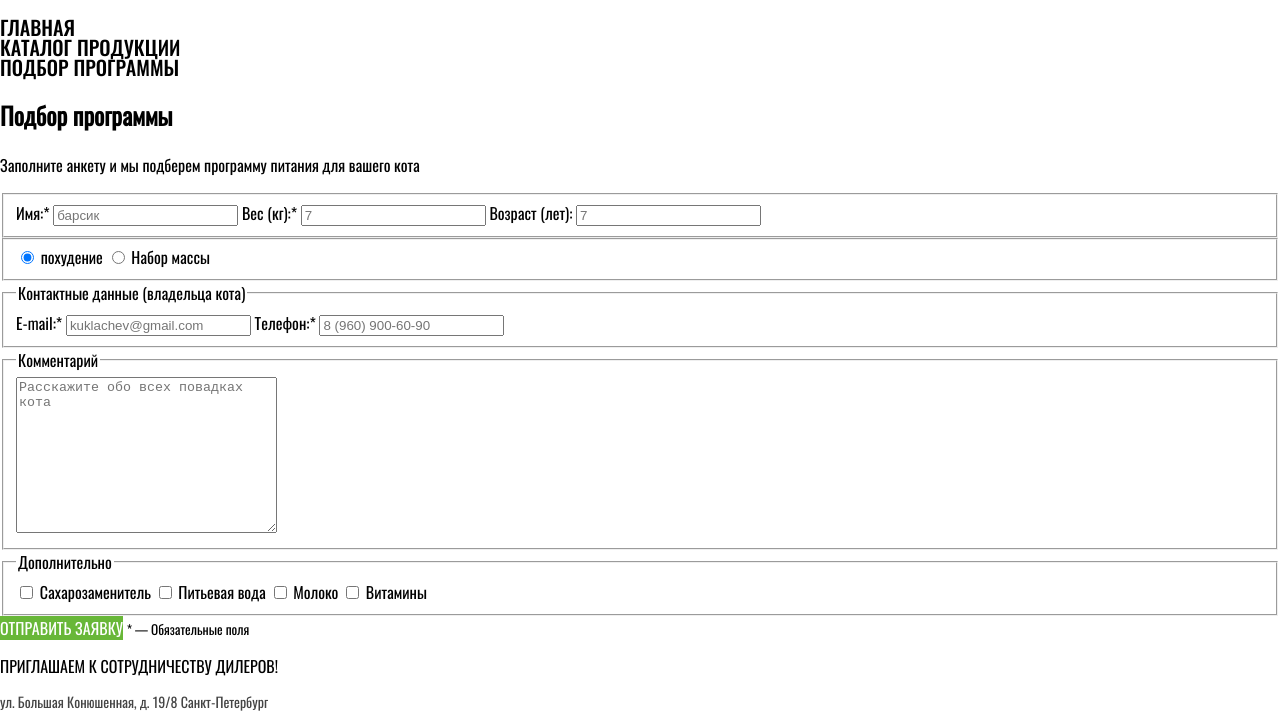
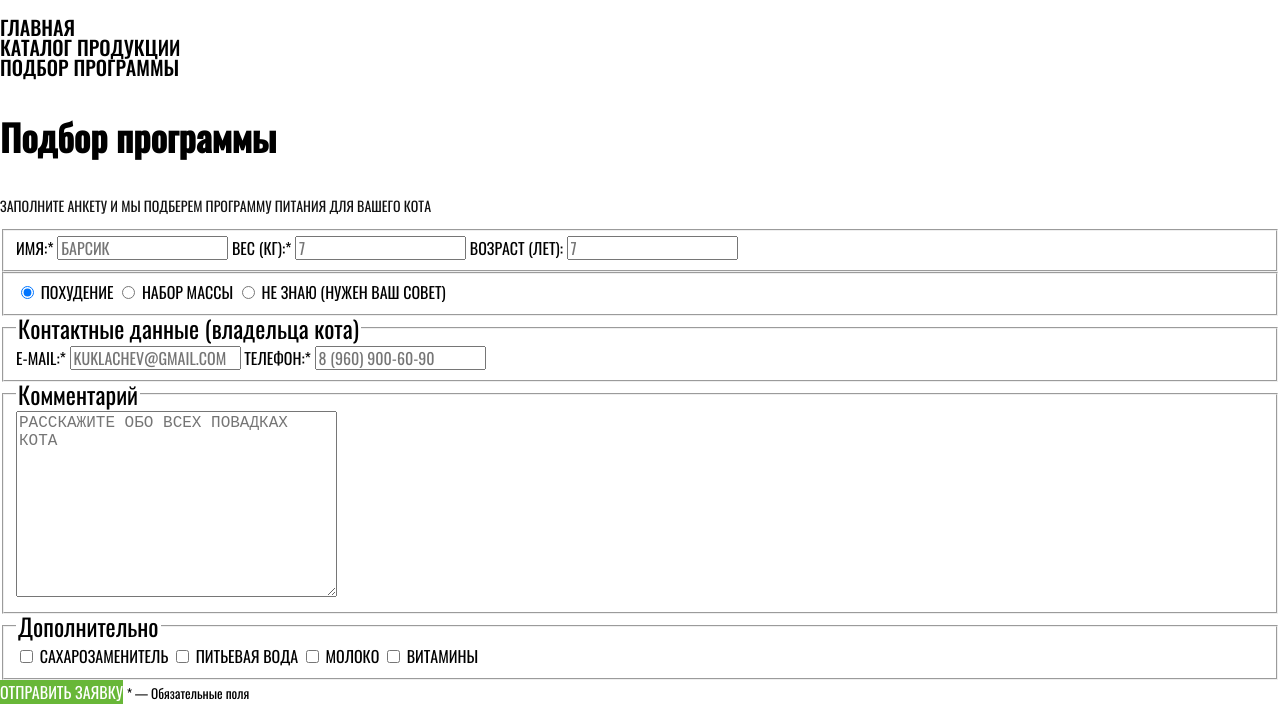
Before and after one commit to KharchenkoAndrey/994025-cat-energy-18, a website: page source/form.html in a window 1280 px wide. Shown: the part 98-811 px from the top of the page. Drawn offline with nearby package versions, Linux system fonts and the light colour scheme; files that its build step writes are made by us from their sources; files whose address does not match are found by name.

Commit message:
Продолжает верстку

```diff
--- a/source/form.html
+++ b/source/form.html
@@ -36,40 +36,42 @@
         </p>
         <form class="form__main" action="https://echo.htmlacademy.ru">
           <fieldset class="form__personal personal-info">
-            <label for="name">Имя:*</label>
-            <input class="field-text" id="name" type="text" name="name" placeholder="барсик">
-            <label for="weight">Вес (кг):*</label>
-            <input class="field-text" id="weight" type="text" name="weight" placeholder="7">
-            <label for="age">Возраст (лет):</label>
-            <input class="field-text" id="age" type="text" name="age" placeholder="7">
+            <label class="personal-info__label field-label" for="name">Имя:*</label>
+            <input class="field-text personal-info__text" id="name" type="text" name="name" placeholder="барсик">
+            <label class="personal-info__label field-label" for="weight">Вес (кг):*</label>
+            <input class="field-text personal-info__text" id="weight" type="text" name="weight" placeholder="7">
+            <label class="personal-info__label field-label" for="age">Возраст (лет):</label>
+            <input class="field-text personal-info__text" id="age" type="text" name="age" placeholder="7">
           </fieldset>
           <fieldset class="form__proggrams proggram">
-            <input class="field-radio" id="loosing-weight" type="radio" name="proggram" checked>
-            <label for="loosing-weight">похудение</label>
-            <input class="field-radio" id="mass-gain" type="radio" name="proggram">
-            <label for="mass-gain">Набор массы</label>
+            <input class="field-radio proggram__radio" id="loosing-weight" type="radio" name="proggram" checked>
+            <label class="proggram__label field-label" for="loosing-weight">похудение</label>
+            <input class="field-radio proggram__radio" id="mass-gain" type="radio" name="proggram">
+            <label class="proggram__label field-label" for="mass-gain">Набор массы</label>
+            <input class="field-radio proggram__radio" id="dontnow" type="radio" name="proggram">
+            <label class="proggram__label field-label" for="dontnow">Не знаю (Нужен ваш совет)</label>
           </fieldset>
           <fieldset class="form__contacts contacts">
-            <legend>Контактные данные (владельца кота)</legend>
-            <label for="email">E-mail:*</label>
-            <input class="field-email" id="email" type="email" name="email" placeholder="kuklachev@gmail.com">
-            <label for="phone">Телефон:*</label>
-            <input class="field-phone" id="phone" type="tel" name="phone" placeholder="8 (960) 900-60-90">
+            <legend class="contacts__legend">Контактные данные (владельца кота)</legend>
+            <label class="contacts__label field-label" for="email">E-mail:*</label>
+            <input class="field-email contacts__email" id="email" type="email" name="email" placeholder="kuklachev@gmail.com">
+            <label class="contacts__label field-label" for="phone">Телефон:*</label>
+            <input class="field-phone contacts__phone" id="phone" type="tel" name="phone" placeholder="8 (960) 900-60-90">
           </fieldset>
           <fieldset class="form__comment comment">
-            <legend>Комментарий</legend>
+            <legend class="comment__legend">Комментарий</legend>
             <textarea class="field-textarea" name="comment" id="comment" cols="30" rows="10" placeholder="Расскажите обо всех повадках кота"></textarea>
           </fieldset>
           <fieldset class="form__more more">
-            <legend>Дополнительно</legend>
-            <input class="field-checkbox" id="sugar" type="checkbox" name="sugar">
-            <label for="sugar">Сахарозаменитель</label>
-            <input class="field-checkbox" id="water" type="checkbox" name="water">
-            <label for="water">Питьевая вода</label>
-            <input class="field-checkbox" id="milk" type="checkbox" name="milk">
-            <label for="milk">Молоко</label>
-            <input class="field-checkbox" id="vitamins" type="checkbox" name="vitamins">
-            <label for="vitamins">Витамины</label>
+            <legend class="more__legend">Дополнительно</legend>
+            <input class="field-checkbox more__checkbox" id="sugar" type="checkbox" name="sugar">
+            <label class="more__label field-label" for="sugar">Сахарозаменитель</label>
+            <input class="field-checkbox more__checkbox" id="water" type="checkbox" name="water">
+            <label class="more__label field-label" for="water">Питьевая вода</label>
+            <input class="field-checkbox more__checkbox" id="milk" type="checkbox" name="milk">
+            <label class="more__label field-label" for="milk">Молоко</label>
+            <input class="field-checkbox more__checkbox" id="vitamins" type="checkbox" name="vitamins">
+            <label class="more__label field-label" for="vitamins">Витамины</label>
           </fieldset>
           <a href="" class="form__btn button">Отправить заявку</a>
           <small>* — Обязательные поля</small>
--- /dev/null
+++ b/source/less/comment.less
@@ -0,0 +1,4 @@
+.comment__legend {
+  font-size: 24px;
+  line-height: 24px;
+}
--- /dev/null
+++ b/source/less/contacts.less
@@ -0,0 +1,12 @@
+.contacts__legend {
+  font-size: 24px;
+  line-height: 24px;
+}
+
+.contacts__email,
+.contacts__phone {
+  font-family: inherit;
+  font-size: 16px;
+  line-height: 18px;
+  text-transform: uppercase;
+}
--- /dev/null
+++ b/source/less/field-label.less
@@ -0,0 +1,5 @@
+.field-label {
+  font-size: 16px;
+  line-height: 18px;
+  text-transform: uppercase;
+}
--- /dev/null
+++ b/source/less/field-text.less
@@ -0,0 +1,6 @@
+.field-text {
+  font-family: inherit;
+  font-size: 16px;
+  line-height: 18px;
+  text-transform: uppercase;
+}
--- /dev/null
+++ b/source/less/field-textarea.less
@@ -0,0 +1,5 @@
+.field-textarea {
+  font-size: 16px;
+  line-height: 18px;
+  text-transform: uppercase;
+}
--- a/source/less/fonts.less
+++ b/source/less/fonts.less
@@ -1,15 +1,15 @@
 @font-face {
-  font-family: "OswaldRegular";
+  font-family: "Oswald";
   src: url("../fonts/oswaldregular.woff") format("woff"),
     url("../fonts/oswaldregular.woff2") format("woff2");
-  font-weight: normal;
+  font-weight: 400;
   font-style: normal;
 }
 
 @font-face {
-  font-family: "OswaldMedium";
+  font-family: "Oswald";
   src: url("../fonts/oswaldmedium.woff") format("woff"),
     url("../fonts/oswaldmedium.woff2") format("woff2");
-  font-weight: normal;
+  font-weight: 500;
   font-style: normal;
 }
--- /dev/null
+++ b/source/less/form.less
@@ -0,0 +1,11 @@
+.form__title {
+  font-size: 36px;
+  line-height: 60px;
+}
+
+.form__text {
+  font-size: 14px;
+  line-height: 18px;
+  color: #111111;
+  text-transform: uppercase;
+}
--- /dev/null
+++ b/source/less/more.less
@@ -0,0 +1,4 @@
+.more__legend {
+  font-size: 24px;
+  line-height: 24px;
+}
--- a/source/less/site-list.less
+++ b/source/less/site-list.less
@@ -1,7 +1,8 @@
 .site-list {
-  font-family: @oswaldMedium;
+  font-family: @oswald;
   font-size: 20px;
   line-height: 20px;
+  font-weight: 500;
   text-transform: uppercase;
   list-style: none;
 }
--- a/source/less/style.less
+++ b/source/less/style.less
@@ -12,9 +12,17 @@
 @import "fonts.less";
 @import "visually-hidden.less";
 @import "copyright.less";
+@import "form.less";
+@import "contacts.less";
+@import "more.less";
+@import "field-label.less";
+@import "field-text.less";
+@import "comment.less";
+@import "field-textarea.less";
 
 body {
-  font-family: @oswaldRegular;
+  font-family: @oswald;
+  font-weight: 400;
   min-width: 320px;
   margin: 0 auto;
 }
--- a/source/less/variables.less
+++ b/source/less/variables.less
@@ -1,3 +1,2 @@
 @arial: "Arial", sans-serif;
-@oswaldRegular: "OswaldRegular", "Arial", sans-serif;
-@oswaldMedium: "OswaldMedium", "Arial", sans-serif;
+@oswald: "Oswald", "Arial", sans-serif;
```
